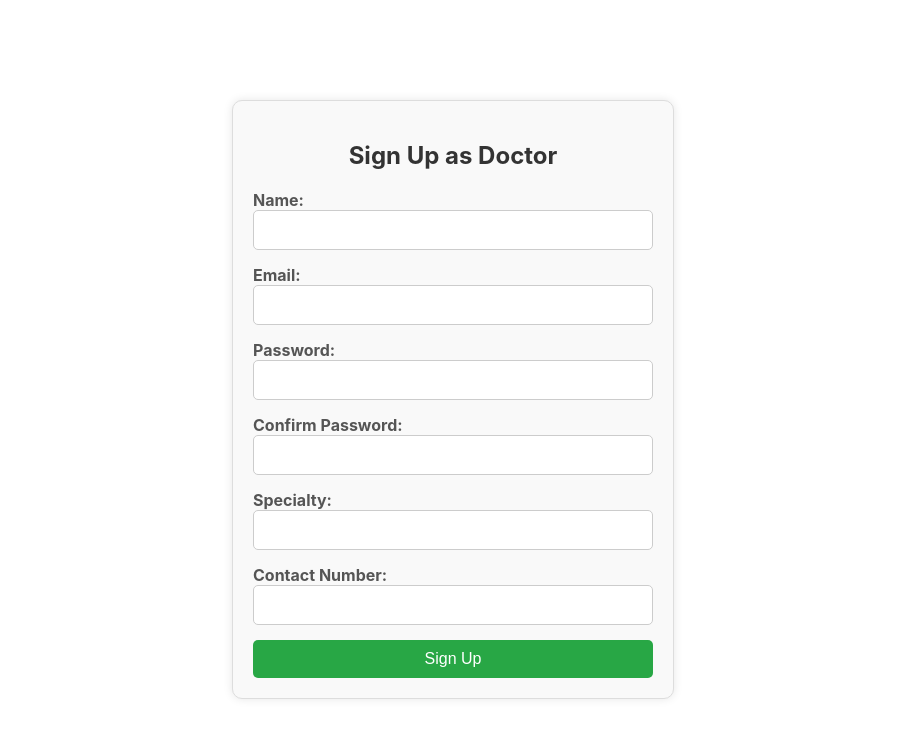
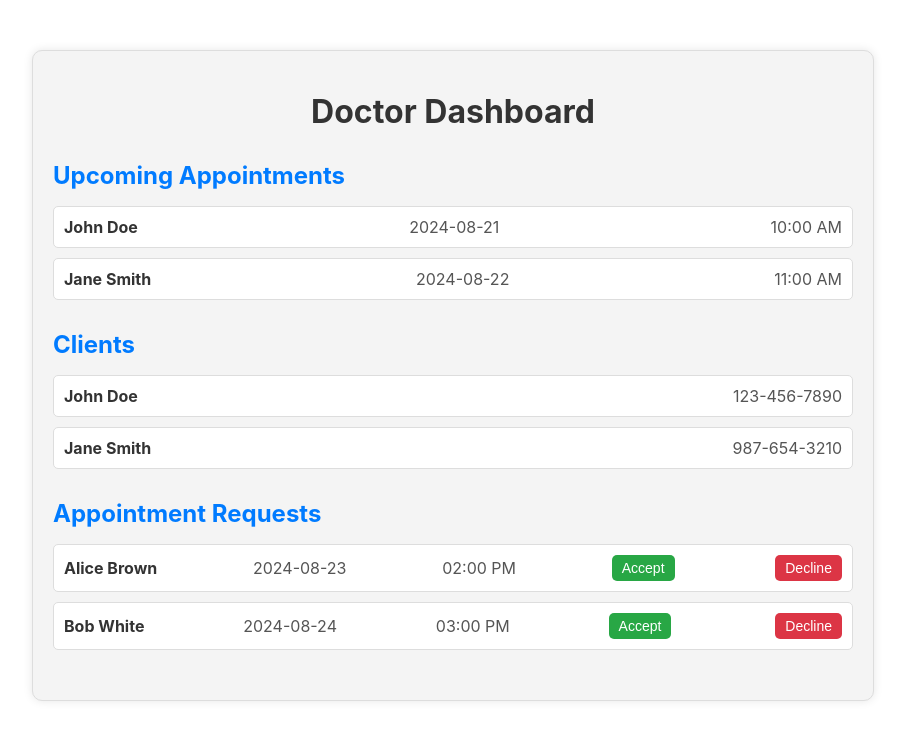
Before and after one commit to hassaan871/smarthealthpro-web, a React (Create React App) app: page / in a window 1280 px wide. Shown: the top 740 px of the page, without its empty margins (187-1092 px from the left). Built offline with nearby package versions, Linux system fonts and the light colour scheme.

Commit message:
Doctors Dashboard

```diff
--- a/src/App.js
+++ b/src/App.js
@@ -1,12 +1,14 @@
 import Login from "./components/authentication/login/Login";
 import SignUp from "./components/authentication/signup/SignUp";
+import DoctorDashboard from "./components/doctor/DoctorDashboard";
 
 
 function App() {
   return (
     <div>
       {/* <Login/> */}
-      <SignUp/>
+      {/* <SignUp/> */}
+      <DoctorDashboard/>
     </div>
   );
 }
--- /dev/null
+++ b/src/components/doctor/DoctorDashboard.css
@@ -0,0 +1,91 @@
+/* DoctorDashboard.css */
+
+.dashboard-container {
+    max-width: 800px;
+    margin: 50px auto;
+    padding: 20px;
+    border: 1px solid #ddd;
+    border-radius: 10px;
+    box-shadow: 0 0 10px rgba(0, 0, 0, 0.1);
+    background-color: #f4f4f4;
+  }
+
+  .dashboard-title {
+    text-align: center;
+    margin-bottom: 30px;
+    font-size: 32px;
+    color: #333;
+  }
+
+  .section {
+    margin-bottom: 30px;
+  }
+
+  .section-title {
+    font-size: 24px;
+    color: #007bff;
+    margin-bottom: 15px;
+  }
+
+  .appointment-list,
+  .client-list,
+  .request-list {
+    list-style-type: none;
+    padding: 0;
+  }
+
+  .appointment-item,
+  .client-item,
+  .request-item {
+    display: flex;
+    justify-content: space-between;
+    align-items: center;
+    padding: 10px;
+    margin-bottom: 10px;
+    border: 1px solid #ddd;
+    border-radius: 5px;
+    background-color: #fff;
+  }
+
+  .appointment-client,
+  .client-name,
+  .request-client {
+    font-weight: bold;
+    color: #333;
+  }
+
+  .appointment-date,
+  .appointment-time,
+  .client-contact,
+  .request-date,
+  .request-time {
+    color: #555;
+  }
+
+  .accept-button,
+  .decline-button {
+    padding: 5px 10px;
+    font-size: 14px;
+    border: none;
+    border-radius: 5px;
+    cursor: pointer;
+  }
+
+  .accept-button {
+    background-color: #28a745;
+    color: white;
+    margin-right: 5px;
+  }
+
+  .decline-button {
+    background-color: #dc3545;
+    color: white;
+  }
+
+  .accept-button:hover {
+    background-color: #218838;
+  }
+
+  .decline-button:hover {
+    background-color: #c82333;
+  }
--- /dev/null
+++ b/src/components/doctor/DoctorDashboard.js
@@ -0,0 +1,70 @@
+import React from 'react';
+import './DoctorDashboard.css';
+
+function DoctorDashboard() {
+  // Sample data for illustration purposes
+  const upcomingAppointments = [
+    { id: 1, client: 'John Doe', date: '2024-08-21', time: '10:00 AM' },
+    { id: 2, client: 'Jane Smith', date: '2024-08-22', time: '11:00 AM' },
+  ];
+
+  const clients = [
+    { id: 1, name: 'John Doe', contact: '123-456-7890' },
+    { id: 2, name: 'Jane Smith', contact: '987-654-3210' },
+  ];
+
+  const appointmentRequests = [
+    { id: 1, client: 'Alice Brown', date: '2024-08-23', time: '02:00 PM' },
+    { id: 2, client: 'Bob White', date: '2024-08-24', time: '03:00 PM' },
+  ];
+
+  return (
+    <div className="dashboard-container">
+      <h1 className="dashboard-title">Doctor Dashboard</h1>
+
+      <section className="section">
+        <h2 className="section-title">Upcoming Appointments</h2>
+        <ul className="appointment-list">
+          {upcomingAppointments.map((appointment) => (
+            <li key={appointment.id} className="appointment-item">
+              <span className="appointment-client">{appointment.client}</span>
+              <span className="appointment-date">{appointment.date}</span>
+              <span className="appointment-time">{appointment.time}</span>
+            </li>
+          ))}
+        </ul>
+      </section>
+
+      <section className="section">
+        <h2 className="section-title">Clients</h2>
+        <ul className="client-list">
+          {clients.map((client) => (
+            <li key={client.id} className="client-item">
+              <span className="client-name">{client.name}</span>
+              <span className="client-contact">{client.contact}</span>
+            </li>
+          ))}
+        </ul>
+      </section>
+
+      <section className="section">
+        <h2 className="section-title">Appointment Requests</h2>
+        <ul className="request-list">
+          {appointmentRequests.map((request) => (
+            <li key={request.id} className="request-item">
+              <span className="request-client">{request.client}</span>
+              <span className="request-date">{request.date}</span>
+              <span className="request-time">{request.time}</span>
+              <button className="accept-button">Accept</button>
+              <button className="decline-button">Decline</button>
+            </li>
+          ))}
+        </ul>
+      </section>
+
+      {/* Additional sections can be added as needed */}
+    </div>
+  );
+}
+
+export default DoctorDashboard;
```
